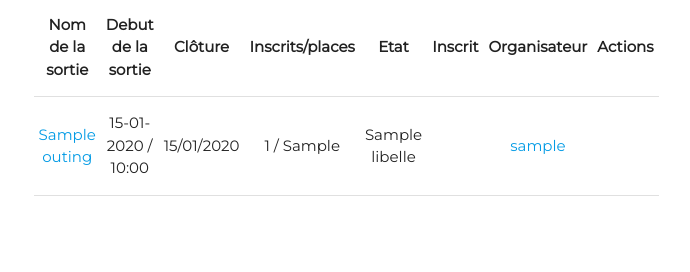
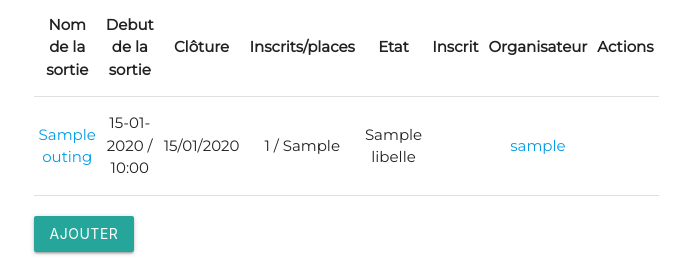
Before and after one commit to Kobreizhyashi/projet_sortir.com, a Symfony app: template templates/user/detail.html.twig in a window 1280 px wide. Shown: the part 552-824 px from the top of the page, without its empty margins (319-1009 px from the left). Before the commit the page ends 748 px from the top, so only its background shows below. Run offline with Twig, Linux system fonts and the light colour scheme; the template is opened without the code that fills it: most values are stand-ins (such as "Sample title", 1, 10 or a date in 2020); some libraries are stand-ins or nearby versions.

Commit message:
modif UX

```diff
--- a/src/Controller/OutingController.php
+++ b/src/Controller/OutingController.php
@@ -153,8 +153,13 @@ class OutingController extends Controller
         $repo = $em->getRepository(Ville::class);
         $villes = $repo->findAll();
 
+        $dateDebut = new \DateTime('now');
+        $dateDebut->add(new \DateInterval('PT' . 1440 . 'M'));
+        $dateDebut->setTime(18, 0);
 
         $outing = new Outing();
+        $outing->setDateHeureDebut($dateDebut);
+        $outing->setDateLimiteInscription($dateDebut);
         $outing->setEtat($em->getRepository(Etat::class)->find(1));
         $outing->setOrganisateur($em->getRepository(User::class)->find($userId));
         $outing->setSite($em->getRepository(Site::class)->find($this->getUser()->getSite()));
--- a/templates/user/detail.html.twig
+++ b/templates/user/detail.html.twig
@@ -200,9 +200,18 @@
 
                         </div>
                     </div>
+
                 </section>
             {% endif %}
             {#Fin section modulaire#}
+            <div class="row">
+
+                <div class="offset-l2 col l2 m4 s12">
+                    <a href="{{ path('add') }}">
+                        <button type="button" id="addOutingButton" class="btn center-align btn-medium pulse">Ajouter</button>
+                    </a>
+                </div>
+            </div>
 
 
         </div>
```
Also changed, not shown: public/uploads/pictures/f07af3ef845784754a9d98db66868094.gif (added).
